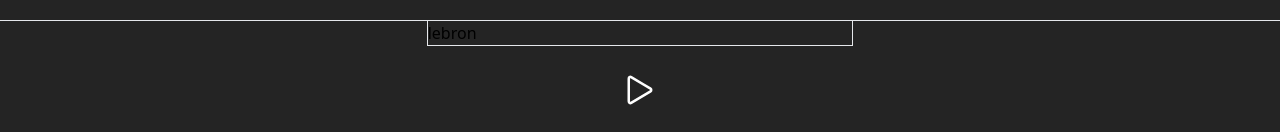
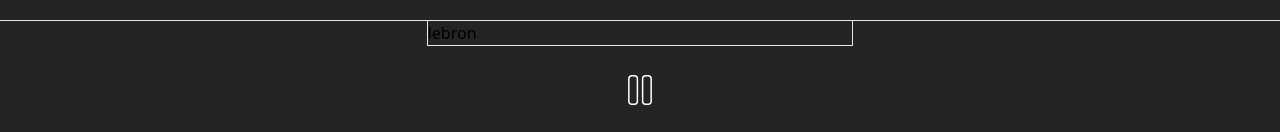
Before and after one commit to chillwafflez/Otaku-Trials, a React (Vite) app in the folder client/: page / in a window 1280 px wide. Both pictures are taken after a click on the icon 640 px from the left and 769 px from the top of the page. Shown: the part 679-811 px from the top of the page. Built offline with nearby package versions, Linux system fonts and the light colour scheme.

Commit message:
added basic music playing and controls

```diff
--- a/client/src/pages/Heardle.tsx
+++ b/client/src/pages/Heardle.tsx
@@ -1,8 +1,9 @@
-import { useEffect, useState } from "react";
+import { useEffect, useState, useRef } from "react";
 import { GuessBar } from "../components/GuessBar";
 import { SoundBar } from "../components/SoundBar";
 import { IoPlayOutline } from "react-icons/io5";
 import { FiSkipForward } from "react-icons/fi";
+import { CiPause1 } from "react-icons/ci";
 
 
 function Heardle() {
@@ -10,10 +11,45 @@ function Heardle() {
   let answer: string = "Attack on Titan"
   const [guess, setGuess] = useState("");
   const [guessCount, setGuessCount] = useState(0);
+  const [playing, setPlaying] = useState(false);
+  const audioRef = useRef<HTMLAudioElement | null>(null);
+
+
+  useEffect(() => {
+
+    const printPenis = () => {
+      console.log("penis");
+    }
+
+    if (audioRef.current) {
+      audioRef.current.addEventListener("timeupdate", printPenis);
+    }
+  }, []);
 
   const handleGuess = () => {
     if (guess != answer) {
       setGuess(guess + 1);
+    }
+  }
+
+  const playTrack = () => {
+    if (audioRef.current) {
+      if (audioRef.current.paused) {
+        audioRef.current.play();
+        setPlaying(true);
+      } else {
+        audioRef.current.pause();
+        audioRef.current.load();
+        setPlaying(false);
+      }
+    }
+  }
+
+  const stopTrack = () => {
+    if (audioRef.current) {
+      audioRef.current.pause();
+      audioRef.current.load();
+      setPlaying(false);
     }
   }
 
@@ -31,10 +67,16 @@ function Heardle() {
         <GuessBar guess="dada"  order={6}  correct={false}/>
 			</div>
 
+      <audio ref={audioRef} controls className="hidden">
+        <source src="https://a.animethemes.moe/RenaiFlops-OP1.ogg">
+        </source>
+      </audio>
+
       {/* bottom half */}
       <div className="flex flex-col items-center w-full border-t">
         <SoundBar/>
-        <IoPlayOutline className="text-white w-10 h-10 mt-6 cursor-pointer"/>
+        {playing ? <CiPause1 className="text-white w-9 h-10 mt-6 cursor-pointer" onClick={playTrack}/> :
+                    <IoPlayOutline className="text-white w-10 h-10 mt-6 cursor-pointer" onClick={playTrack}/>}
 
         {/* section containing skip button, input box for answer, and submission button */}
         <div className="flex w-full mt-6 items-center justify-center space-x-4">
@@ -43,7 +85,7 @@ function Heardle() {
           </div>
           <input className="w-1/3 rounded-md py-4 px-3 border text-white focus:outline-none bg-zinc-800"></input>
           <div className="flex-1">
-            <button className="border w-24 py-4 px-3 text-white">Enter</button>
+            <button className="border w-24 py-4 px-3 text-white" onClick={stopTrack}>Enter</button>
           </div>
         </div>
       </div>
```
